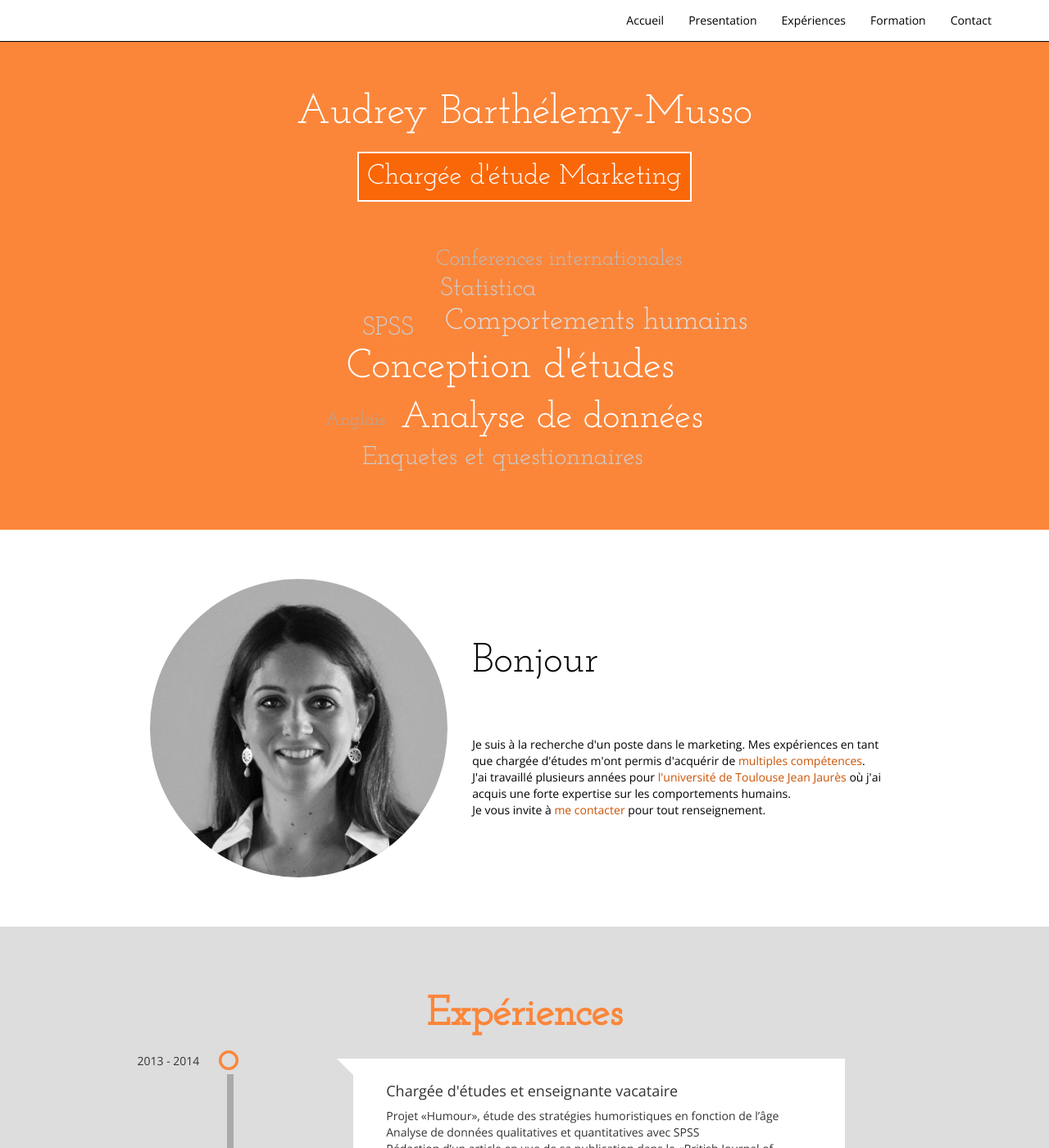
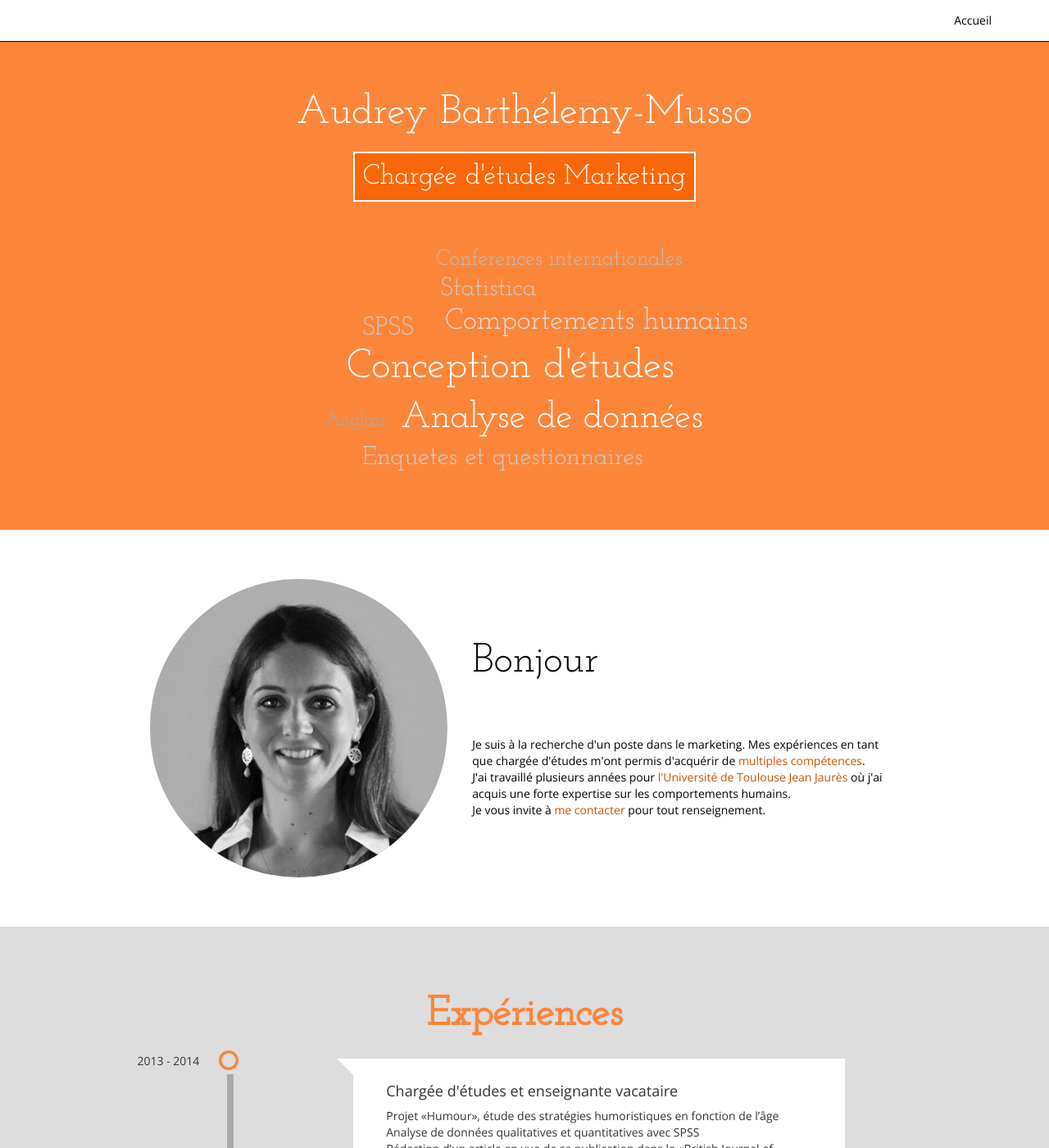
Before and after one commit to AudreyBarthelemy/marketing, a Jekyll site: the page built from index.html, in a window 1280 px wide and 1400 px high. Shown: the whole window at 82% size. Built offline with Jekyll 4.4.1, drawn with Linux system fonts in a browser that asks for light colours; nearby versions of some CDN libraries; some web fonts are replaced; library files that are not in the unit come from our copies.

Commit message:
Bugs: fautes d'orthographe, essai navigation

```diff
--- a/_config.yml
+++ b/_config.yml
@@ -1,7 +1,7 @@
 # Site settings
 title: Audrey Barthélemy-Musso
 email: audrey.barthelemy.musso@gmail.com
-description: "Chargée d'étude Marketing"
+description: "Chargée d'études Marketing"
 
 author: "Audrey Barthélémy"
 headTitle: "Mon CV de chargée d'étude en Marketing - Toulouse - Comportement humain"
--- a/_includes/nav.html
+++ b/_includes/nav.html
@@ -10,9 +10,7 @@
         </div>
         <div class="collapse navbar-collapse">
             <ul class="nav navbar-nav navbar-right">
-                {% for sec in site.tags.sections reversed %}
-                    <li><a href="#{{ sec.htmlId }}">{{ sec.title }}</a></li>
-                {% endfor %}
+                <li class="active"><a href="#title">Accueil</a></li>
             </ul>
         </div><!--/.nav-collapse -->
     </div>
--- a/_posts/sections/0002-01-01-Presentation.html
+++ b/_posts/sections/0002-01-01-Presentation.html
@@ -17,7 +17,7 @@ tags: ['sections']
         <div class="row">
             <div class="col-sm-12 presentation top-buffer-45">
                 Je suis à la recherche d'un poste dans le marketing. Mes expériences en tant que chargée d'études m'ont permis d'acquérir de <a href="#tagCloud">multiples compétences</a>.<br/>
-                J'ai travaillé plusieurs années pour <a href="http://www.univ-tlse2.fr/" target="_blank">l'université de Toulouse Jean Jaurès</a> où j'ai acquis une forte expertise sur les comportements humains.<br/>
+                J'ai travaillé plusieurs années pour <a href="http://www.univ-tlse2.fr/" target="_blank">l'Université de Toulouse Jean Jaurès</a> où j'ai acquis une forte expertise sur les comportements humains.<br/>
                 Je vous invite à <a href="#contact">me contacter</a> pour tout renseignement.
             </div>
         </div>
```
